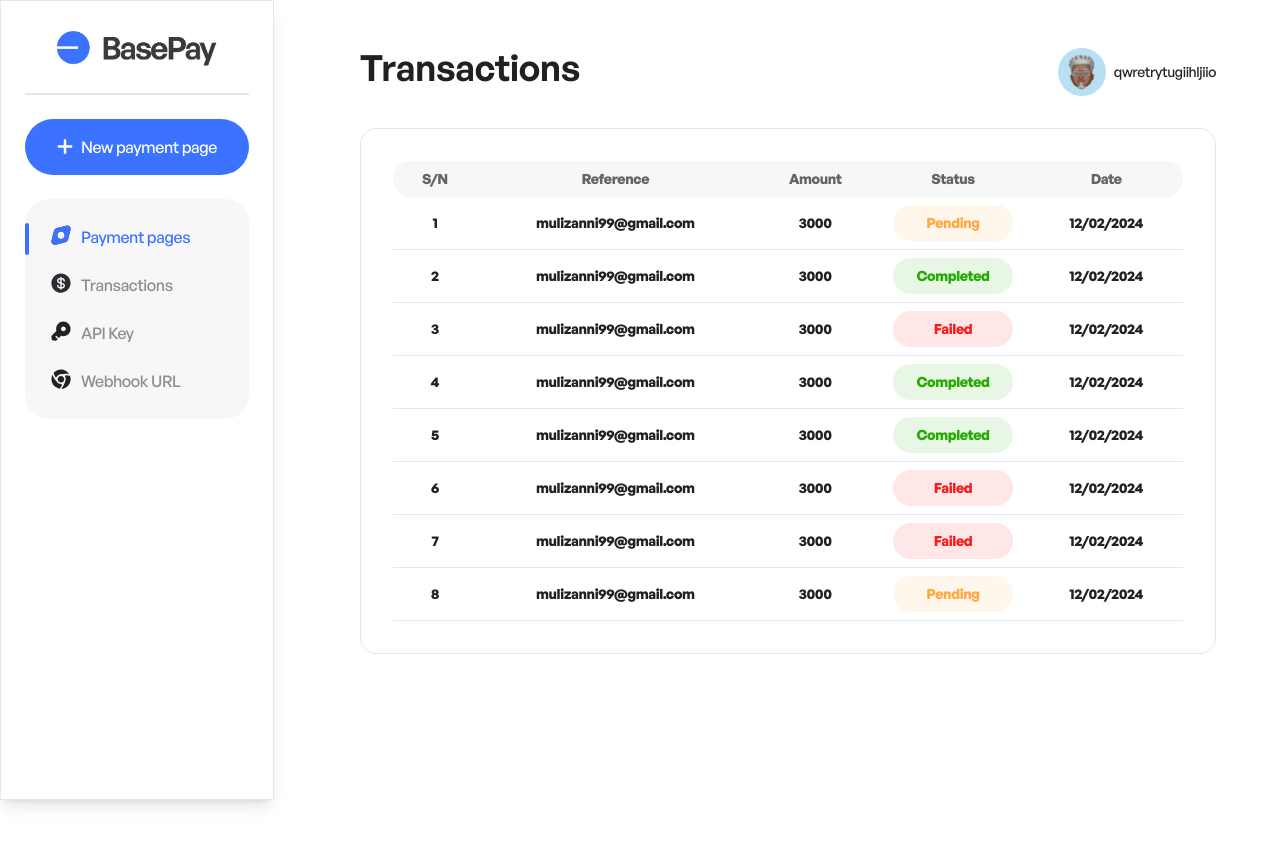
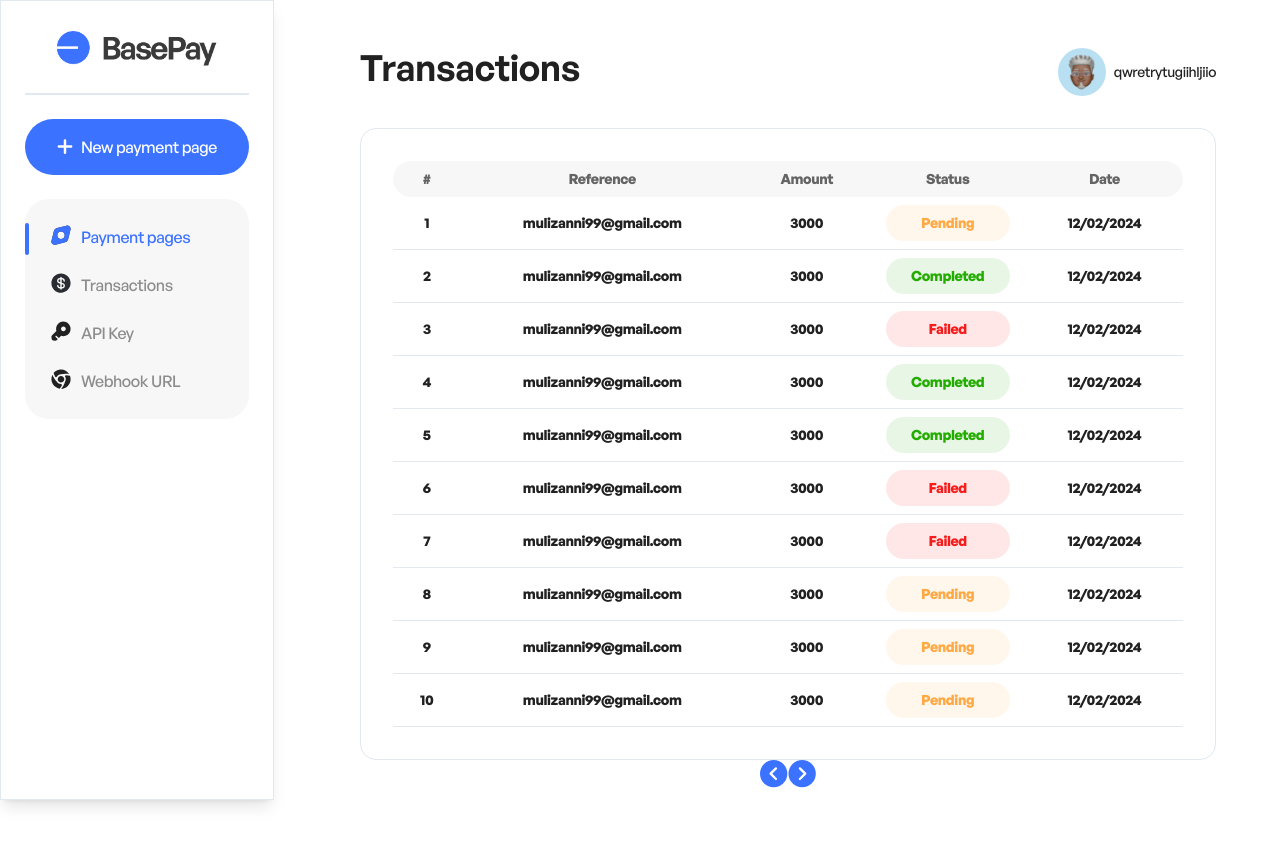
Before and after one commit to okoye-dev/basepay, a Next.js app: page /transactions in a window 1280 px wide. Shown: the top 846 px of the page. Before the commit the page ends 800 px from the top, so only its background shows below. Built offline with nearby package versions, Linux system fonts and the light colour scheme.

Commit message:
working on the buttom nav on transaction page

```diff
--- a/app/transactions/page.tsx
+++ b/app/transactions/page.tsx
@@ -1,13 +1,20 @@
 import React, { FC } from "react";
 import Transcations from "../../components/TranscationList"
 import Header from "@/components/Header";
+import Back from "../assets/back-blue.svg"
+import Forward from "../assets/forward-blue.svg"
+import Image from "next/image";
 
 interface IProps {}
 
 const Transactions: FC<IProps> = (props) => {
-  return <div className="text-black w-full px-10">
+  return <div className="text-black w-full px-10 pb-20">
     <Header name={"Transactions"}/>
     <Transcations/>
+    <div className="flex justify-center">
+      <Image src={Back} alt=""/>
+      <Image src={Forward} alt=""/>
+    </div>
   </div>;
 };
 
--- a/components/TranscationList.tsx
+++ b/components/TranscationList.tsx
@@ -51,6 +51,18 @@ export default function Transactions() {
       status: "Pending",
       date: "12/02/2024",
     },
+    {
+      emailAddress: "mulizanni99@gmail.com",
+      amount: 3000,
+      status: "Pending",
+      date: "12/02/2024",
+    },
+    {
+      emailAddress: "mulizanni99@gmail.com",
+      amount: 3000,
+      status: "Pending",
+      date: "12/02/2024",
+    },
   ];
 
   return (
@@ -58,14 +70,14 @@ export default function Transactions() {
       <table className="min-w-full bg-white text-center text-sm font-light">
         <thead className="rounded-full bg-[#F7F7F7] text-[#646464]">
           <tr>
-            <th className="rounded-bl-full rounded-tl-full px-4 py-2">S/N</th>
+            <th className="rounded-bl-full rounded-tl-full px-4 py-2">#</th>
             <th className="px-4 py-2">Reference</th>
             <th className="px-4 py-2">Amount</th>
             <th className="px-4 py-2">Status</th>
             <th className="rounded-br-full rounded-tr-full px-4 py-2">Date</th>
           </tr>
         </thead>
-        <tbody className="min-w-full bg-white text-center text-sm font-bold">
+        <tbody className="min-w-full bg-white text-center text-sm font-bold overflow-y-scroll">
           {transactionData.map((transaction, index) => (
             <tr key={index}>
               <td className="border-b px-4 py-2">{index + 1}</td>
@@ -91,6 +103,7 @@ export default function Transactions() {
           ))}
         </tbody>
       </table>
+      <div></div>
     </div>
   );
 }
```
